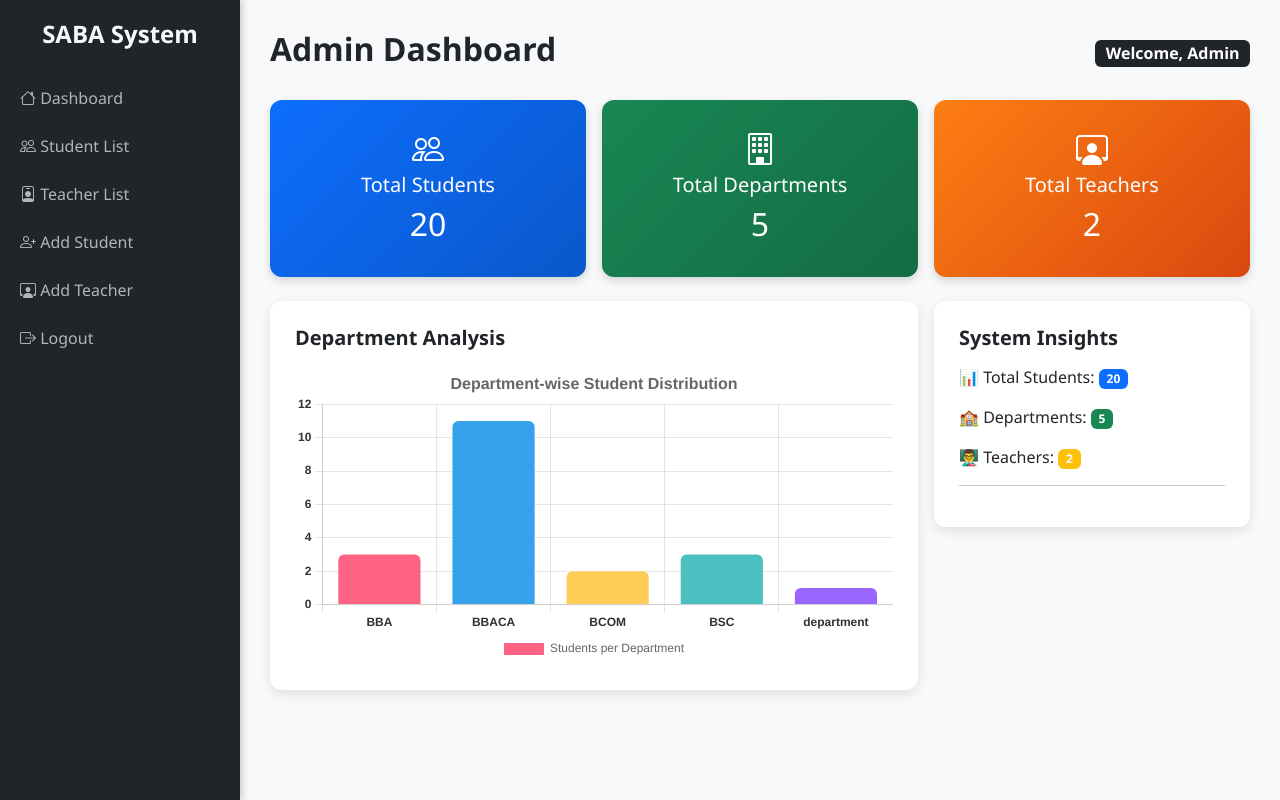
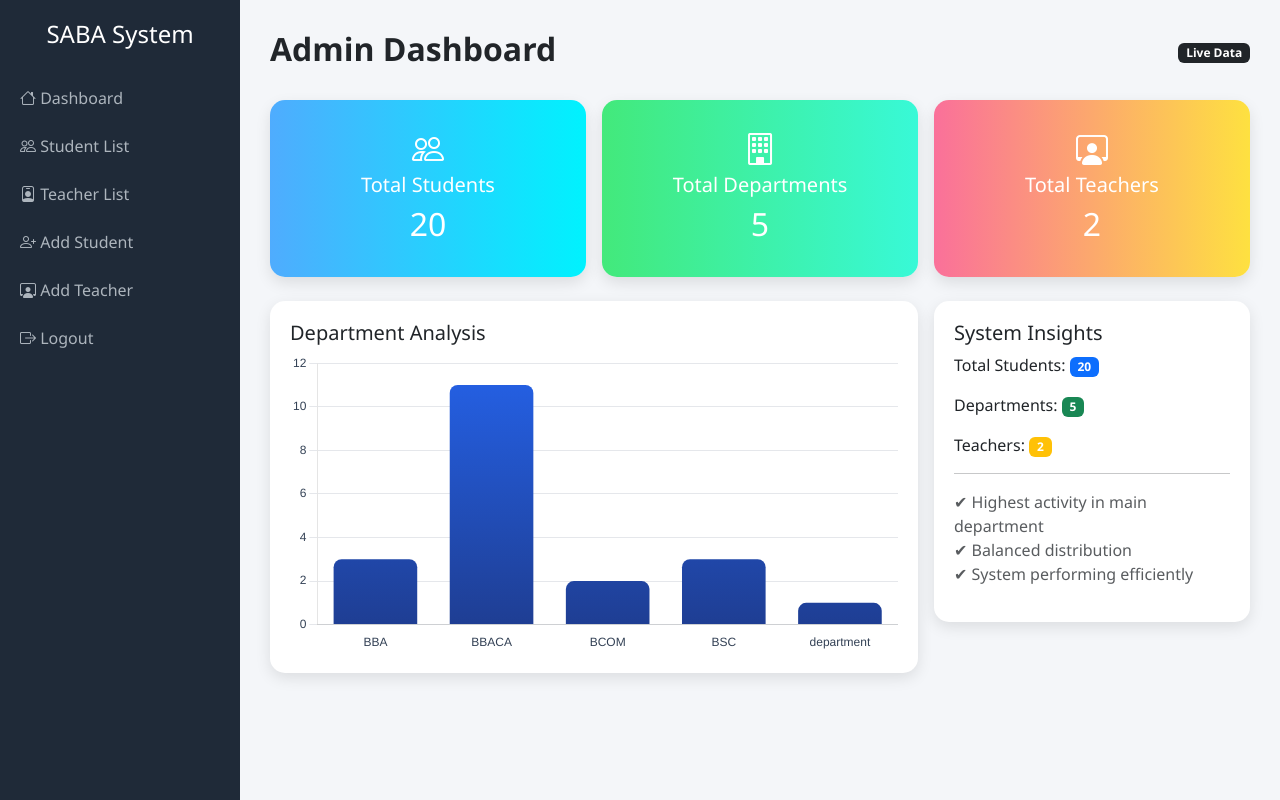
Before and after one commit to ankitabodhankar-git/SABA_System, a Flask app: page /admin in a window 1280 px wide. Run offline with Flask 3, Linux system fonts and the light colour scheme; a user stored in the database is signed in; data comes from the database, SQL or seed files in the repository.

Commit message:
modify admin dashboard with UI

```diff
--- a/templates/admin_dashboard.html
+++ b/templates/admin_dashboard.html
@@ -3,94 +3,84 @@
 <head>
 <title>Admin Dashboard</title>
 
-    <!-- Bootstrap -->
 <link rel="stylesheet"
 href="https://cdn.jsdelivr.net/npm/bootstrap@5.3.0/dist/css/bootstrap.min.css">
 
-    <!-- Icons -->
 <link rel="stylesheet"
 href="https://cdn.jsdelivr.net/npm/bootstrap-icons@1.10.5/font/bootstrap-icons.css">
 
-    <!-- Chart -->
 <script src="https://cdn.jsdelivr.net/npm/chart.js"></script>
 
 <style>
-    body {
+
+body{
 margin:0;
-        font-family: 'Segoe UI', Arial, sans-serif;
-        background:#f8f9fa;
+font-family:'Segoe UI',sans-serif;
+background:#f4f6f9;
 }
 
 /* Sidebar */
-    .sidebar {
+.sidebar{
 width:240px;
 height:100vh;
-        background:#212529;
+background:#1f2a38;
 position:fixed;
 color:white;
 padding-top:20px;
-        box-shadow:2px 0 8px rgba(0,0,0,0.2);
 }
 
-    .sidebar h4 {
+.sidebar h4{
 text-align:center;
 margin-bottom:25px;
-        font-weight:600;
-        color:#f8f9fa;
 }
 
-    .sidebar a {
+.sidebar a{
 display:block;
 color:#adb5bd;
 padding:12px 20px;
 text-decoration:none;
 transition:0.3s;
-        font-weight:500;
 }
 
-    .sidebar a:hover {
-        background:#343a40;
-        color:#fff;
-        border-left:4px solid #0d6efd;
+.sidebar a:hover{
+background:#34495e;
+color:white;
+border-left:4px solid #4facfe;
 }
 
 /* Main */
-    .main {
+.main{
 margin-left:240px;
 padding:30px;
-        min-height:100vh;
 }
 
 /* Cards */
-    .card-box {
+.card-box{
 padding:25px;
-        border-radius:12px;
+border-radius:15px;
 color:white;
 text-align:center;
 transition:0.3s;
-        font-weight:600;
-        box-shadow:0 4px 10px rgba(0,0,0,0.15);
+box-shadow:0 6px 15px rgba(0,0,0,0.1);
 }
 
-    .card-box:hover {
-        transform:translateY(-5px);
+.card-box:hover{
+transform:translateY(-8px);
+box-shadow:0 15px 30px rgba(0,0,0,0.2);
 }
 
-    .students { background:linear-gradient(135deg,#0d6efd,#0a58ca); }
-    .dept { background:linear-gradient(135deg,#198754,#146c43); }
-    .teachers { background:linear-gradient(135deg,#fd7e14,#d9480f); }
+.students{ background:linear-gradient(to right,#4facfe,#00f2fe);}
+.dept{ background:linear-gradient(to right,#43e97b,#38f9d7);}
+.teachers{ background:linear-gradient(to right,#fa709a,#fee140);}
 
-    .white-card {
+/* White cards */
+.white-card{
 background:white;
-        border-radius:12px;
-        padding:25px;
-        box-shadow:0px 4px 12px rgba(0,0,0,0.1);
+padding:20px;
+border-radius:15px;
+box-shadow:0 5px 15px rgba(0,0,0,0.1);
 }
 
-    .white-card h5 {
-        font-weight:600;
-        margin-bottom:15px;
-    }
 </style>
 </head>
 
@@ -99,12 +89,14 @@
 <!-- Sidebar -->
 <div class="sidebar">
 <h4>SABA System</h4>
+
 <a href="/admin"><i class="bi bi-house"></i> Dashboard</a>
 <a href="/student_list"><i class="bi bi-people"></i> Student List</a>
 <a href="/teacher_list"><i class="bi bi-person-badge"></i> Teacher List</a>
 <a href="/add_student"><i class="bi bi-person-plus"></i> Add Student</a>
 <a href="/add_teacher"><i class="bi bi-person-workspace"></i> Add Teacher</a>
 <a href="/logout"><i class="bi bi-box-arrow-right"></i> Logout</a>
+
 </div>
 
 <!-- Main -->
@@ -112,14 +104,15 @@
 
 <div class="d-flex justify-content-between align-items-center mb-4">
 <h2 class="fw-bold">Admin Dashboard</h2>
-        <span class="badge bg-dark fs-6">Welcome, Admin</span>
+<span class="badge bg-dark">Live Data</span>
 </div>
 
-    <!-- Cards -->
+<!-- KPI Cards -->
 <div class="row g-3">
+
 <div class="col-md-4">
 <div class="card-box students">
-                <i class="bi bi-people fs-2 mb-2"></i>
+<i class="bi bi-people fs-2"></i>
 <h5>Total Students</h5>
 <h2>{{ students|length }}</h2>
 </div>
@@ -127,7 +120,7 @@
 
 <div class="col-md-4">
 <div class="card-box dept">
-                <i class="bi bi-building fs-2 mb-2"></i>
+<i class="bi bi-building fs-2"></i>
 <h5>Total Departments</h5>
 <h2>{{ dept_count|length }}</h2>
 </div>
@@ -135,18 +128,20 @@
 
 <div class="col-md-4">
 <div class="card-box teachers">
-                <i class="bi bi-person-workspace fs-2 mb-2"></i>
+<i class="bi bi-person-workspace fs-2"></i>
 <h5>Total Teachers</h5>
 <h2>{{ teacher_count }}</h2>
 </div>
 </div>
+
 </div>
 
 <br>
 
-    <!-- Graph + Stats -->
+<!-- Charts + Insights -->
 <div class="row g-3">
-        <!-- Graph -->
+
+<!-- Bar Chart -->
 <div class="col-md-8">
 <div class="white-card">
 <h5>Department Analysis</h5>
@@ -156,21 +151,36 @@
 </div>
 </div>
 
-        <!-- Side Info -->
+<!-- Insights -->
 <div class="col-md-4">
 <div class="white-card">
 <h5>System Insights</h5>
-                <p>📊 Total Students: <span class="badge bg-primary">{{ students|length }}</span></p>
-                <p>🏫 Departments: <span class="badge bg-success">{{ dept_count|length }}</span></p>
-                <p>👨‍🏫 Teachers: <span class="badge bg-warning">{{ teacher_count }}</span></p>
+
+<p>Total Students:
+<span class="badge bg-primary">{{ students|length }}</span></p>
+
+<p>Departments:
+<span class="badge bg-success">{{ dept_count|length }}</span></p>
+
+<p>Teachers:
+<span class="badge bg-warning">{{ teacher_count }}</span></p>
+
 <hr>
+
+<p class="text-muted">
+✔ Highest activity in main department<br>
+✔ Balanced distribution<br>
+✔ System performing efficiently
+</p>
 
 </div>
 </div>
-    </div>
+
 </div>
 
+<br>
 <script>
+
 var departments = [];
 var counts = [];
 
@@ -179,55 +189,40 @@ departments.push("{{ d[0] }}");
 counts.push({{ d[1] }});
 {% endfor %}
 
-var ctx = document.getElementById("deptChart");
+const ctx = document.getElementById("deptChart").getContext("2d");
+
+const gradient = ctx.createLinearGradient(0, 0, 0, 300);
+gradient.addColorStop(0, "#2563eb");
+gradient.addColorStop(1, "#1e3a8a");
 
 new Chart(ctx, {
     type: "bar",
     data: {
         labels: departments,
         datasets: [{
-            label: "Students per Department",
             data: counts,
-            backgroundColor: [
-                "#ff6384", // Bright Pink
-                "#36a2eb", // Sky Blue
-                "#ffcd56", // Bright Yellow
-                "#4bc0c0", // Aqua
-                "#9966ff", // Bright Purple
-                "#ff9f40"  // Orange
-            ],
-            borderRadius: 6
+            backgroundColor: gradient,
+            borderRadius: 8
         }]
     },
     options: {
         responsive: true,
         maintainAspectRatio: false,
         plugins: {
-            legend: { position: "bottom" },
-            title: {
-                display: true,
-                text: "Department-wise Student Distribution",
-                font: { size: 16 }
-            }
+            legend: { display: false }
         },
         scales: {
+            x: {
+                ticks: { color: "#334155" },
+                grid: { display: false }
+            },
             y: {
                 beginAtZero: true,
-                ticks: {
-                    color: "#333",
-                    font: { weight: "bold" }
-                }
-            },
-            x: {
-                ticks: {
-                    color: "#333",
-                    font: { weight: "bold" }
-                }
+                ticks: { color: "#334155" },
+                grid: { color: "#e5e7eb" }
             }
         }
     }
 });
+
 </script>
-
-</body>
-</html>
```
Lines whose indentation alone changed are shown as unchanged.
